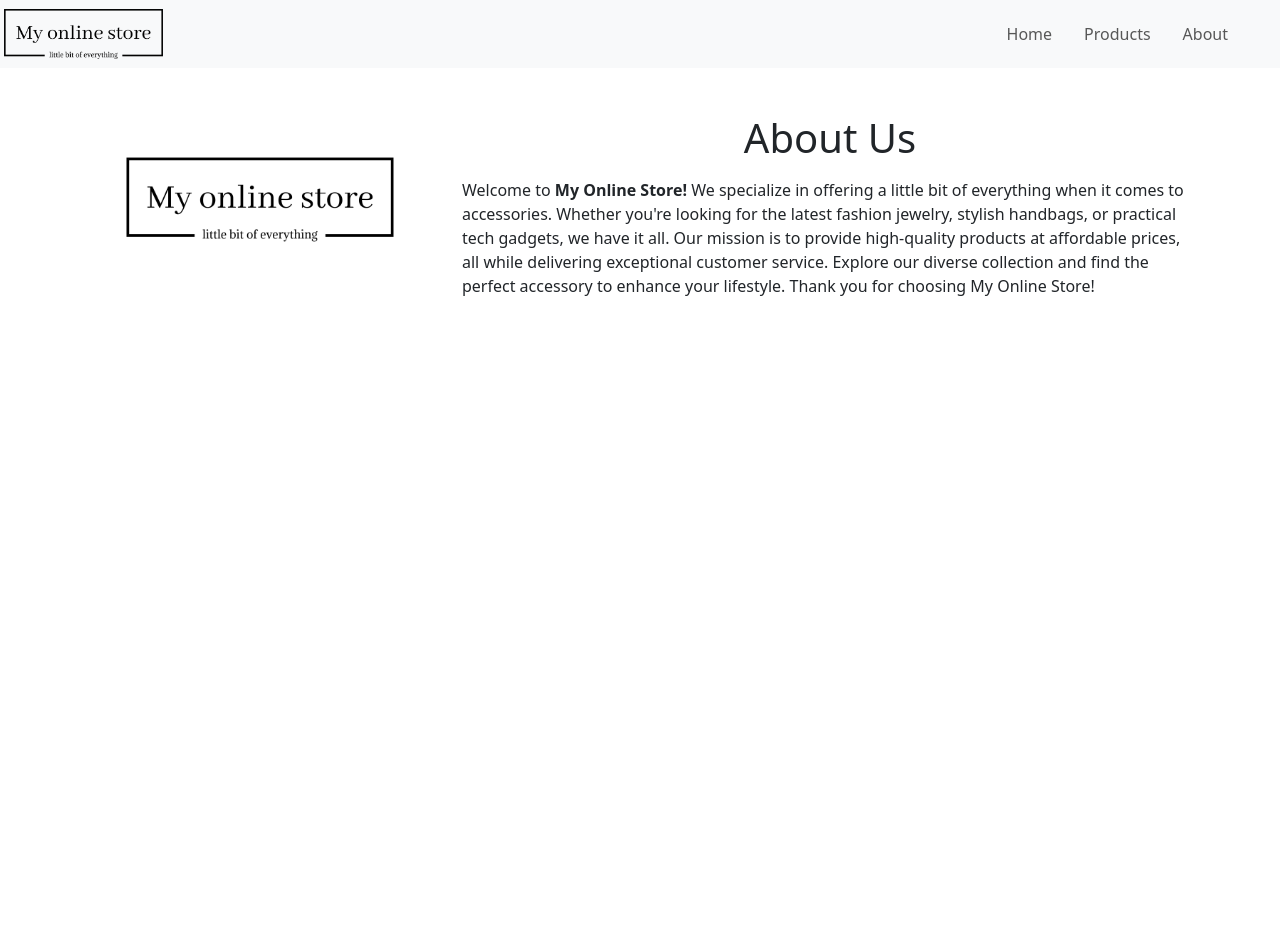
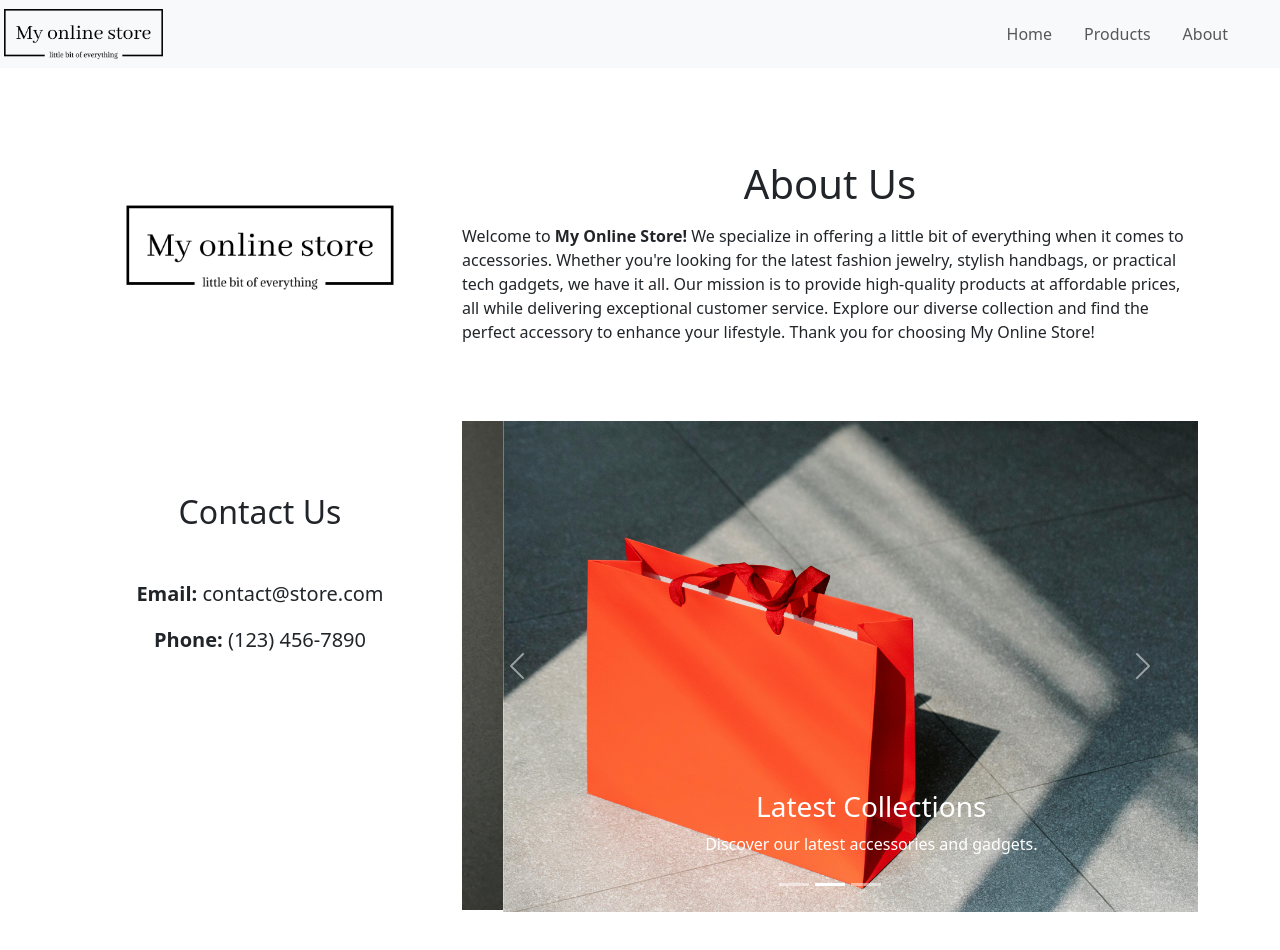
Before and after one commit to Pav85/online-store-app, a React (Create React App) app: page /about in a window 1280 px wide. Shown: the top 950 px of the page. Before the commit the page ends 800 px from the top, so only its background shows below. Built offline with nearby package versions, Linux system fonts and the light colour scheme.

Commit message:
about section fix

```diff
--- a/src/App.js
+++ b/src/App.js
@@ -48,15 +48,7 @@ function App() {
               />
             }
           />
-          <Route
-            path="/about"
-            element={
-              <About
-                totalPrice={totalPrice}
-                isTotalPriceVisible={isTotalPriceVisible}
-              />
-            }
-          />
+          <Route path="/about" element={<About />} />
         </Routes>
       </div>
     </Router>
--- a/src/components/about/About.js
+++ b/src/components/about/About.js
@@ -1,17 +1,18 @@
 import React from "react";
-import { Container, Row, Col, Figure } from "react-bootstrap";
+import { Container, Row, Col, Figure, Carousel } from "react-bootstrap";
 import storeLogo from "../../assets/my-online-store-high-resolution-logo-black.png";
 import storeImage1 from "../../assets/store.png";
 import storeImage2 from "../../assets/store2.png";
+import storeImage3 from "../../assets/store3.png";
 
-const About = ({ totalPrice, isTotalPriceVisible }) => {
+const About = () => {
   return (
     <Container className="mt-3">
-      <Row className="justify-content-center mb-3">
-        <Col md={4}>
+      <Row className="justify-content-center mb-3 align-items-center">
+        <Col md={4} className="pt-5">
           <Figure>
             <Figure.Image
-              width={400}
+              width={500}
               height="auto"
               alt="store-logo"
               src={storeLogo}
@@ -19,7 +20,7 @@ const About = ({ totalPrice, isTotalPriceVisible }) => {
           </Figure>
         </Col>
         <Col md={8}>
-          <h1 className="mt-5  text-center">About Us </h1>
+          <h1 className="mt-5 text-center">About Us </h1>
           <p className="mt-3">
             Welcome to <strong>My Online Store!</strong> We specialize in
             offering a little bit of everything when it comes to accessories.
@@ -32,6 +33,61 @@ const About = ({ totalPrice, isTotalPriceVisible }) => {
           </p>
         </Col>
       </Row>
+      <Row className="justify-content-center">
+        <Col md={4} className="text-center mt-4">
+          <h2 className="text-center fs-2 mt-5 mb-5">Contact Us</h2>
+          <p className="fs-5">
+            <strong>Email:</strong> contact@store.com
+          </p>
+          <p className="fs-5">
+            <strong>Phone:</strong> (123) 456-7890
+          </p>
+        </Col>
+        <Col md={8}>
+          <Carousel className="mb-5">
+            <Carousel.Item>
+              <img
+                className="d-block w-100"
+                src={storeImage1}
+                alt="First slide"
+                width={400}
+                height="auto"
+              />
+              <Carousel.Caption>
+                <h3>Our Storefront</h3>
+                <p>A welcoming entrance to our store.</p>
+              </Carousel.Caption>
+            </Carousel.Item>
+            <Carousel.Item>
+              <img
+                className="d-block w-100"
+                src={storeImage2}
+                alt="Second slide"
+                width={400}
+                height="auto"
+              />
+              <Carousel.Caption>
+                <h3>Latest Collections</h3>
+                <p>Discover our latest accessories and gadgets.</p>
+              </Carousel.Caption>
+            </Carousel.Item>
+            <Carousel.Item>
+              <img
+                className="d-block w-100"
+                src={storeImage3}
+                alt="Third slide"
+                // height={350}
+                width={400}
+                height="auto"
+              />
+              <Carousel.Caption>
+                <h3>Customer Favorites</h3>
+                <p>Popular items loved by our customers.</p>
+              </Carousel.Caption>
+            </Carousel.Item>
+          </Carousel>
+        </Col>
+      </Row>
     </Container>
   );
 };
```
Also changed, not shown: 1 other file (tests, documents, lock files or other folders).
